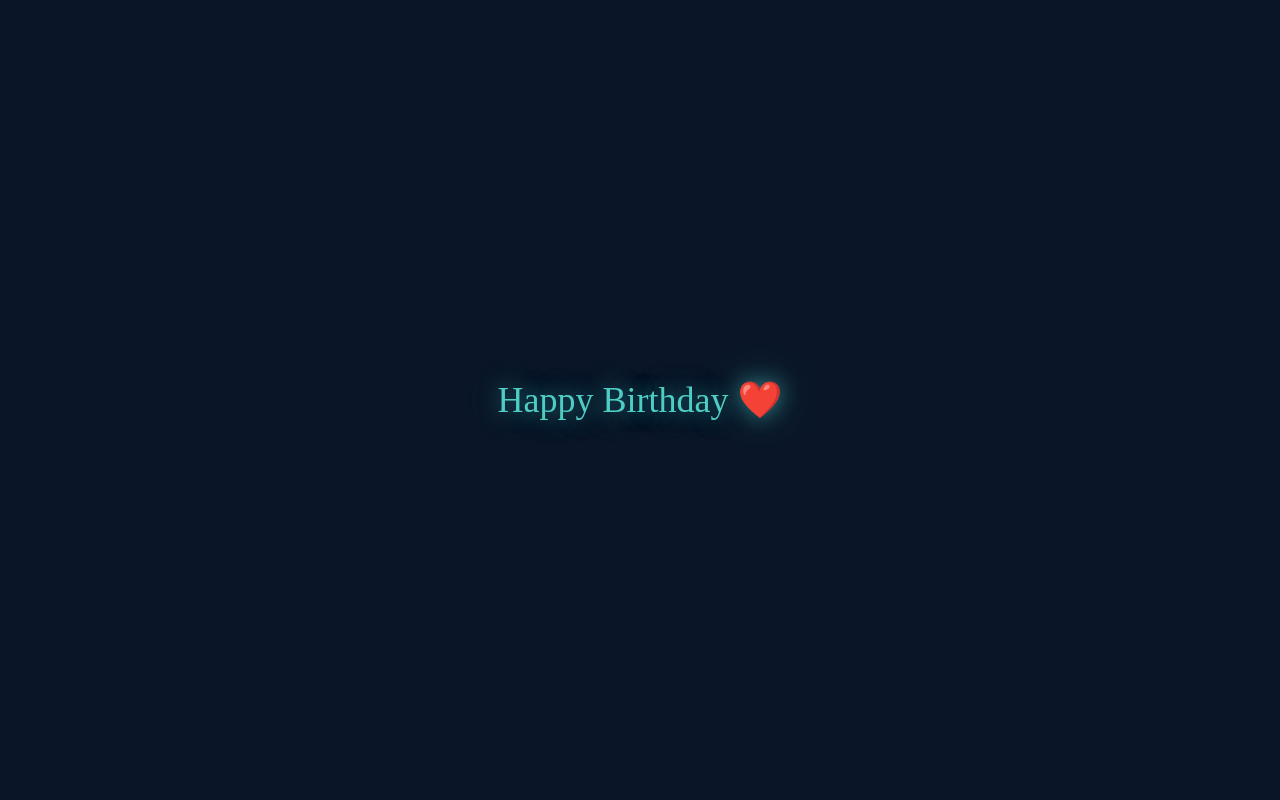
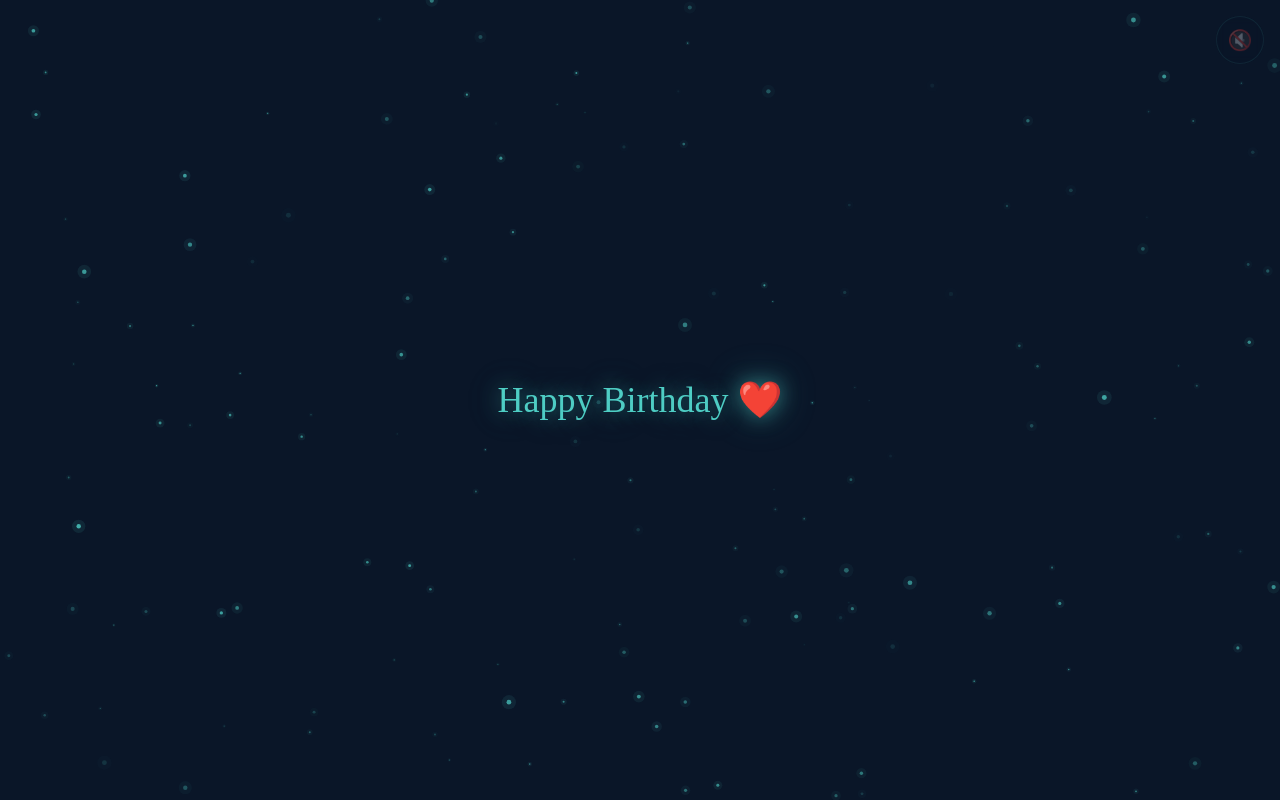
Before and after one commit to linhtruong2511/LinhIuNgan, a Next.js app: page / in a window 1280 px wide. Built offline with nearby package versions, Linux system fonts and the light colour scheme.

Commit message:
feat: add ParticlesBg and MusicPlayer components

```diff
--- a/app/page.tsx
+++ b/app/page.tsx
@@ -1,7 +1,12 @@
+import ParticlesBg from "@/components/ParticlesBg";
+import MusicPlayer from "@/components/MusicPlayer";
+
 export default function Home() {
   return (
-    <main className="min-h-screen flex items-center justify-center bg-deep-night">
-      <h1 className="text-4xl font-dancing text-teal-accent text-glow">
+    <main className="min-h-screen flex items-center justify-center bg-deep-night relative">
+      <ParticlesBg />
+      <MusicPlayer />
+      <h1 className="text-4xl font-dancing text-teal-accent text-glow z-10 relative">
         Happy Birthday ❤️
       </h1>
     </main>
--- /dev/null
+++ b/components/MusicPlayer.tsx
@@ -0,0 +1,25 @@
+"use client";
+
+import { useMusicPlayer } from "@/hooks/useMusicPlayer";
+
+export default function MusicPlayer() {
+  const { isPlaying, hasError, toggle } = useMusicPlayer("/music/bgm.mp3");
+
+  return (
+    <button
+      onClick={toggle}
+      disabled={hasError}
+      className="fixed top-4 right-4 z-50 w-12 h-12 rounded-full
+        bg-deep-night/80 backdrop-blur-sm border border-teal-accent/30
+        flex items-center justify-center
+        transition-all duration-300 hover:scale-110
+        disabled:opacity-30 disabled:cursor-not-allowed"
+      aria-label={isPlaying ? "Tắt nhạc" : "Bật nhạc"}
+      title={hasError ? "Không thể tải nhạc" : isPlaying ? "Tắt nhạc" : "Bật nhạc"}
+    >
+      <span className={`text-xl ${isPlaying ? "animate-pulse" : ""}`}>
+        {isPlaying ? "🎵" : "🔇"}
+      </span>
+    </button>
+  );
+}
--- /dev/null
+++ b/components/ParticlesBg.tsx
@@ -0,0 +1,98 @@
+"use client";
+
+import { useEffect, useRef } from "react";
+
+interface Particle {
+  x: number;
+  y: number;
+  size: number;
+  speedX: number;
+  speedY: number;
+  opacity: number;
+  opacitySpeed: number;
+}
+
+interface ParticlesBgProps {
+  particleCount?: number;
+  className?: string;
+}
+
+export default function ParticlesBg({
+  particleCount,
+  className = "",
+}: ParticlesBgProps) {
+  const canvasRef = useRef<HTMLCanvasElement>(null);
+  const animationRef = useRef<number>(0);
+
+  useEffect(() => {
+    const canvas = canvasRef.current;
+    if (!canvas) return;
+
+    const ctx = canvas.getContext("2d");
+    if (!ctx) return;
+
+    const isMobile = window.innerWidth < 768;
+    const count = particleCount ?? (isMobile ? 50 : 150);
+
+    const resize = () => {
+      canvas.width = window.innerWidth;
+      canvas.height = window.innerHeight;
+    };
+    resize();
+    window.addEventListener("resize", resize);
+
+    const particles: Particle[] = Array.from({ length: count }, () => ({
+      x: Math.random() * canvas.width,
+      y: Math.random() * canvas.height,
+      size: Math.random() * 2 + 0.5,
+      speedX: (Math.random() - 0.5) * 0.5,
+      speedY: (Math.random() - 0.5) * 0.5,
+      opacity: Math.random(),
+      opacitySpeed: Math.random() * 0.02 + 0.005,
+    }));
+
+    const animate = () => {
+      ctx.clearRect(0, 0, canvas.width, canvas.height);
+
+      for (const p of particles) {
+        p.x += p.speedX;
+        p.y += p.speedY;
+        p.opacity += p.opacitySpeed;
+
+        if (p.opacity >= 1 || p.opacity <= 0) p.opacitySpeed *= -1;
+
+        if (p.x < 0) p.x = canvas.width;
+        if (p.x > canvas.width) p.x = 0;
+        if (p.y < 0) p.y = canvas.height;
+        if (p.y > canvas.height) p.y = 0;
+
+        ctx.beginPath();
+        ctx.arc(p.x, p.y, p.size, 0, Math.PI * 2);
+        ctx.fillStyle = `rgba(78, 205, 196, ${p.opacity * 0.8})`;
+        ctx.fill();
+
+        // Glow effect
+        ctx.beginPath();
+        ctx.arc(p.x, p.y, p.size * 3, 0, Math.PI * 2);
+        ctx.fillStyle = `rgba(78, 205, 196, ${p.opacity * 0.1})`;
+        ctx.fill();
+      }
+
+      animationRef.current = requestAnimationFrame(animate);
+    };
+
+    animate();
+
+    return () => {
+      cancelAnimationFrame(animationRef.current);
+      window.removeEventListener("resize", resize);
+    };
+  }, [particleCount]);
+
+  return (
+    <canvas
+      ref={canvasRef}
+      className={`fixed inset-0 pointer-events-none z-0 ${className}`}
+    />
+  );
+}
--- /dev/null
+++ b/hooks/useMusicPlayer.ts
@@ -0,0 +1,49 @@
+"use client";
+
+import { useState, useRef, useCallback, useEffect } from "react";
+
+export function useMusicPlayer(src: string) {
+  const audioRef = useRef<HTMLAudioElement | null>(null);
+  const [isPlaying, setIsPlaying] = useState(false);
+  const [isLoaded, setIsLoaded] = useState(false);
+  const [hasError, setHasError] = useState(false);
+
+  useEffect(() => {
+    const audio = new Audio(src);
+    audio.loop = true;
+    audio.preload = "auto";
+    audio.volume = 0.5;
+
+    const handleCanPlay = () => setIsLoaded(true);
+    const handleError = () => setHasError(true);
+
+    audio.addEventListener("canplaythrough", handleCanPlay);
+    audio.addEventListener("error", handleError);
+
+    audioRef.current = audio;
+
+    return () => {
+      audio.removeEventListener("canplaythrough", handleCanPlay);
+      audio.removeEventListener("error", handleError);
+      audio.pause();
+      audio.src = "";
+    };
+  }, [src]);
+
+  const toggle = useCallback(() => {
+    const audio = audioRef.current;
+    if (!audio || hasError) return;
+
+    if (isPlaying) {
+      audio.pause();
+      setIsPlaying(false);
+    } else {
+      audio.play().then(() => setIsPlaying(true)).catch(() => {
+        // Browser blocked autoplay — user needs to tap again
+        setIsPlaying(false);
+      });
+    }
+  }, [isPlaying, hasError]);
+
+  return { isPlaying, isLoaded, hasError, toggle };
+}
```
